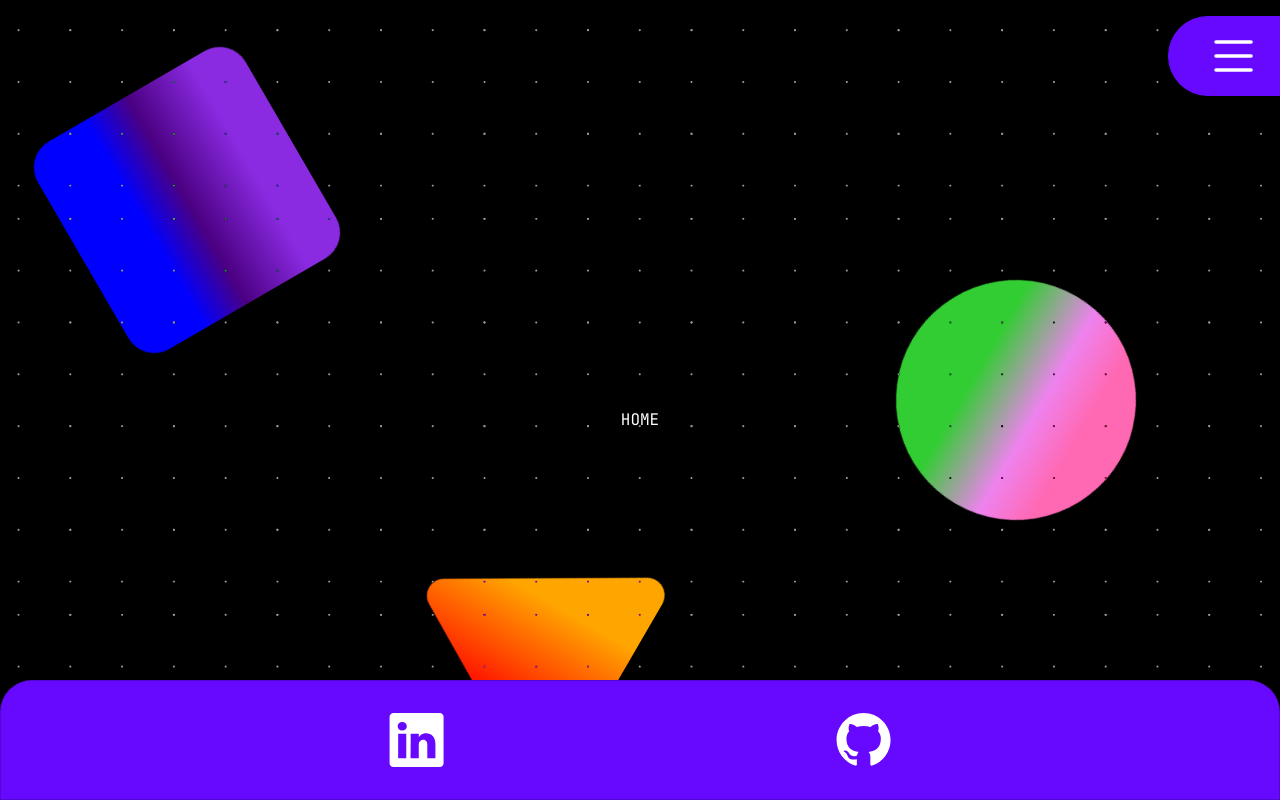
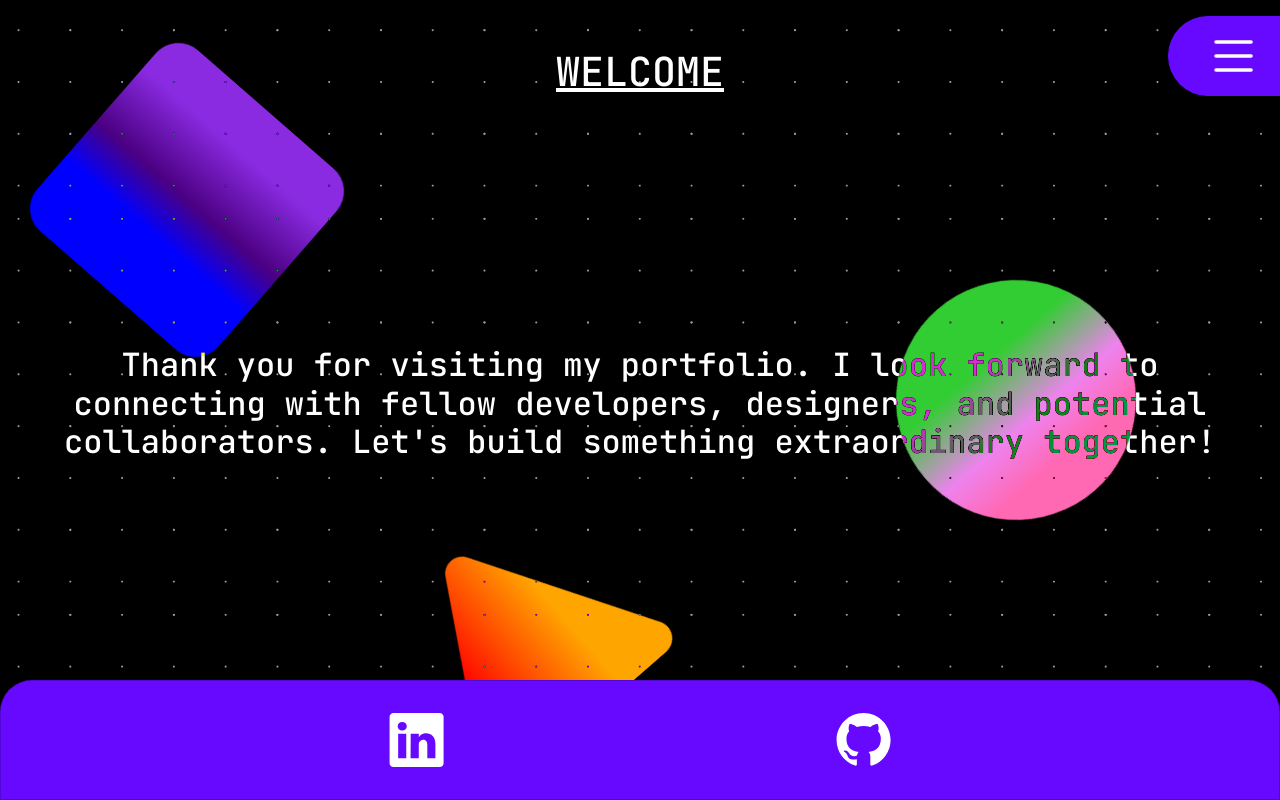
Before and after one commit to jordaneburton/portfolio-React, a React (Vite) app: page / in a window 1280 px wide. Built offline with nearby package versions, Linux system fonts and the light colour scheme.

Commit message:
setup temporary landing page and portfolio page

```diff
--- a/src/pages/HomePage.jsx
+++ b/src/pages/HomePage.jsx
@@ -1,5 +1,6 @@
 import { useEffect } from 'react';
 import { usePageContext } from '../utils/PageContext';
+import PageHeader from '../components/PageHeader';
 
 function HomePage () {
   const { _, setPage } = usePageContext();
@@ -7,12 +8,15 @@ function HomePage () {
     setPage("Home")
   }, []);
 
+  const page = {
+    header: "WELCOME"
+  }
   return (
     <>
-
-      <div className="container pt-4 text-light">
-        HOME
-      </div>
+      <PageHeader header={page.header}/>
+      <h2>
+      Thank you for visiting my portfolio. I look forward to connecting with fellow developers, designers, and potential collaborators. Let's build something extraordinary together!
+      </h2>
     </>
   );
 }
--- a/src/pages/PortfolioPage.jsx
+++ b/src/pages/PortfolioPage.jsx
@@ -1,16 +1,19 @@
 import { useEffect } from 'react';
 import { usePageContext } from '../utils/PageContext';
+import PageHeader from '../components/PageHeader';
 
 function PortfolioPage () {
   const { _, setPage } = usePageContext();
   useEffect(() => {
     setPage("Portfolio")
   }, []);
-
+  const page = {
+    header: "PORTFOLIO"
+  }
   return (
-    <div className="container pt-4">
-      PORTFOLIO
-    </div>
+    <>
+      <PageHeader header={page.header}/>
+    </>
   );
 }
 
```
